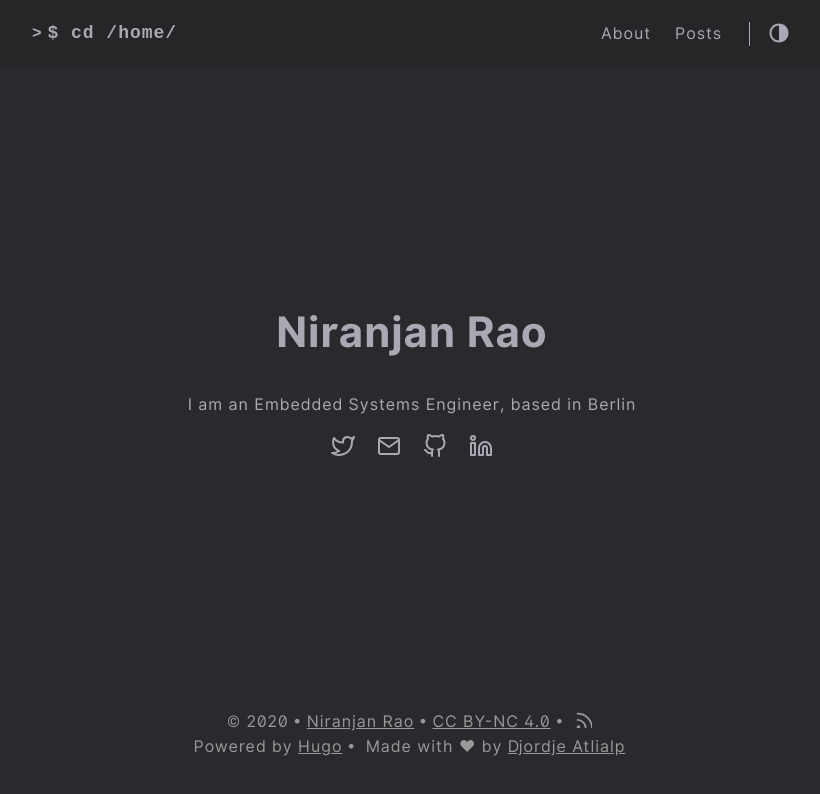
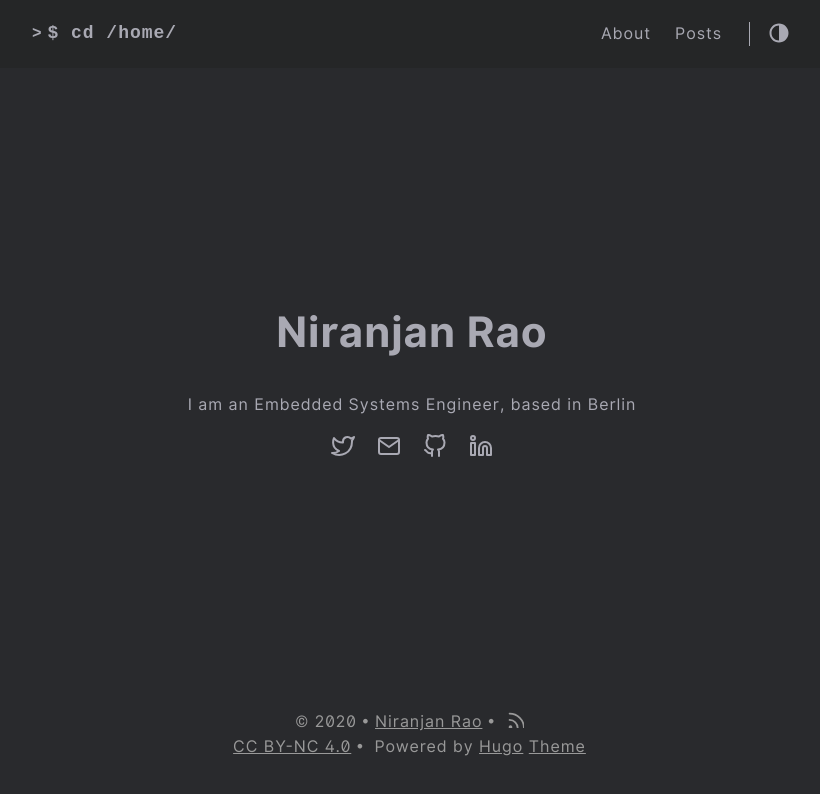
Before and after one commit to nrjn/nrjn.github.io, a plain HTML site: page index.html in a window 1280 px wide. Shown: the whole page, without its empty margins (228-1048 px from the left). Drawn offline with nearby package versions, Linux system fonts and the light colour scheme.

Commit message:
update sub module

```diff
--- a/index.html
+++ b/index.html
@@ -133,14 +133,15 @@
 
                 <span><a href="nrjn.github.io">Niranjan Rao</a></span>
 
-            <span><a href="https://creativecommons.org/licenses/by-nc/4.0/" target="_blank" rel="noopener">CC BY-NC 4.0</a></span>
             <span> <a href="nrjn.github.io/posts/index.xml" target="_blank" title="rss"><svg xmlns="http://www.w3.org/2000/svg" width="18" height="18" viewBox="0 0 20 20" fill="none" stroke="currentColor" stroke-width="2" stroke-linecap="round" stroke-linejoin="round" class="feather feather-rss"><path d="M4 11a9 9 0 0 1 9 9"></path><path d="M4 4a16 16 0 0 1 16 16"></path><circle cx="5" cy="19" r="1"></circle></svg></a></span>
         </div>
     </div>
     <div class="footer__inner">
         <div class="footer__content">
-            <span>Powered by <a href="http://gohugo.io">Hugo</a></span>
-            <span>Made with &#10084; by <a href="https://github.com/rhazdon">Djordje Atlialp</a></span>
+            <span><a href="https://creativecommons.org/licenses/by-nc/4.0/" target="_blank" rel="noopener">CC BY-NC 4.0</a></span>
+            <span>Powered by <a href="http://gohugo.io">Hugo</a> <a href="https://github.com/rhazdon/hugo-theme-hello-friend-ng">Theme</a></span>
+
+
         </div>
     </div>
 </footer>
```
Also changed, not shown: 404.html (+4 -3 lines), about/index.html (+4 -3 lines), blog/index.html (+4 -3 lines), blog/my-first-blog/index.html (+4 -3 lines), categories/index.html (+4 -3 lines), posts/2020/05/wip.../index.html (+4 -3 lines), posts/index.html (+4 -3 lines), tags/index.html (+4 -3 lines), tags/untagged/index.html (+4 -3 lines).
